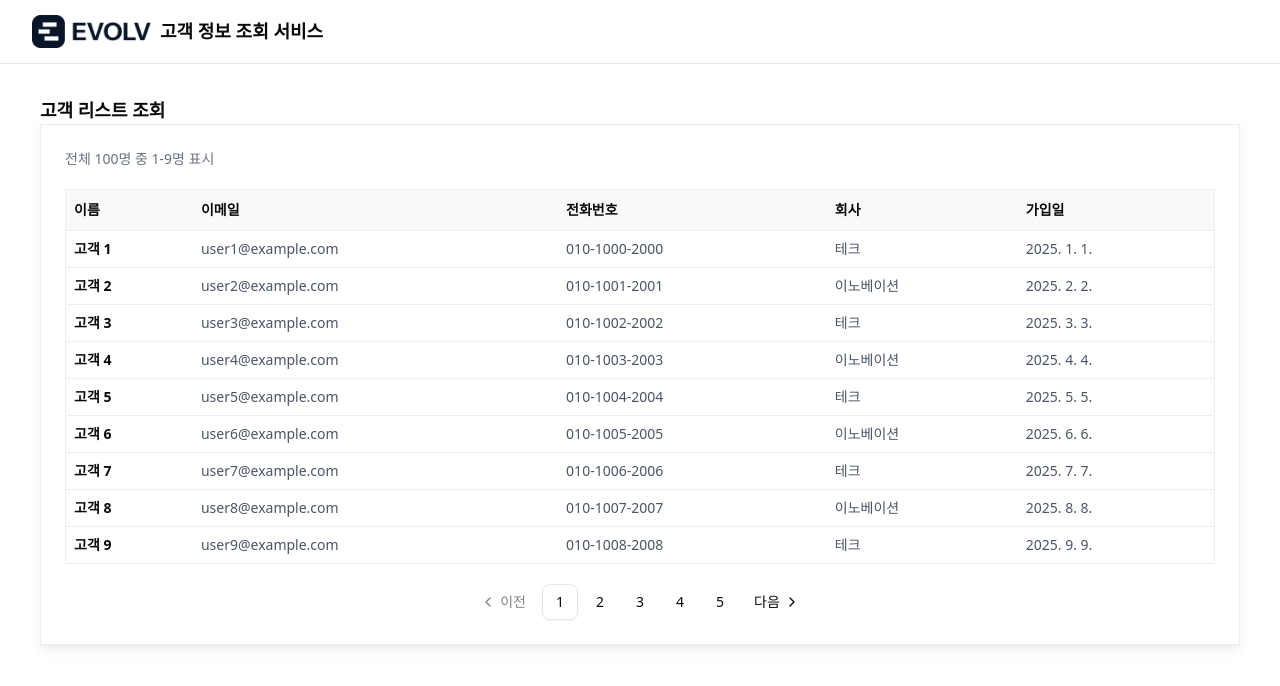
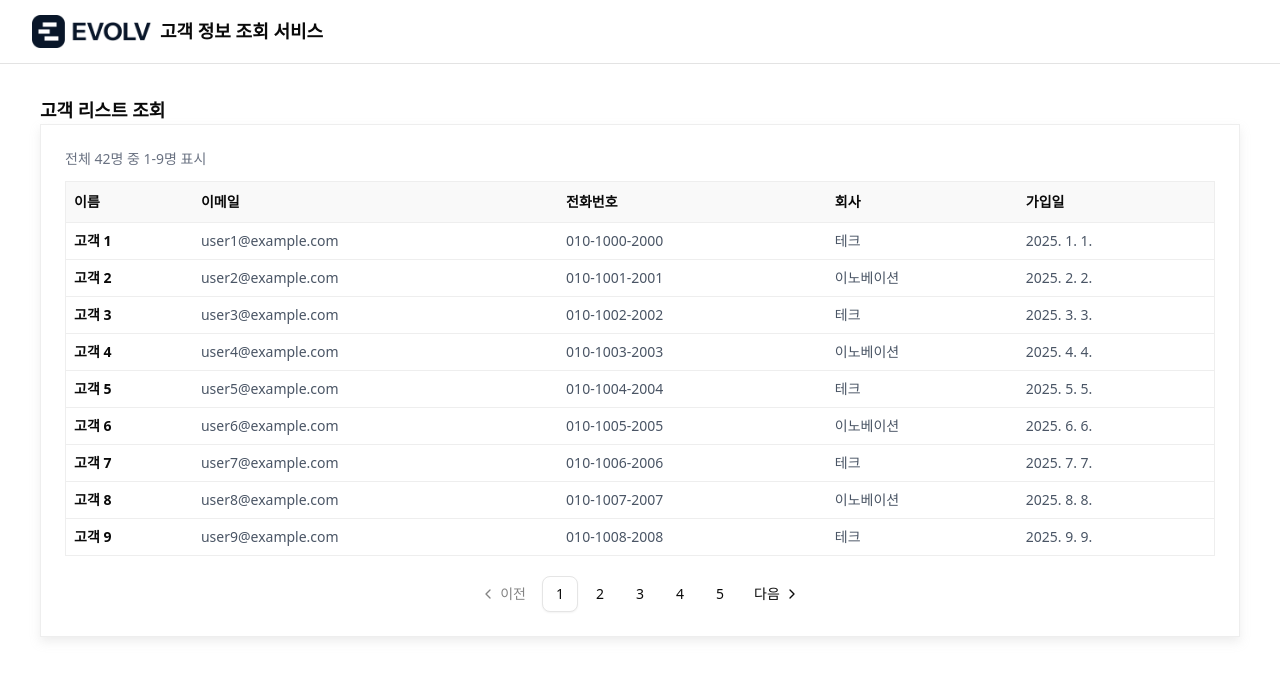
Before and after one commit to S2ej1n/Evolv_Frontend, a Next.js app: page / in a window 1280 px wide. Shown: the top 686 px of the page. Built offline with nearby package versions, Linux system fonts and the light colour scheme.

Commit message:
design: 고객 정보 조회 표

```diff
--- a/app/_components/CustomerTable.tsx
+++ b/app/_components/CustomerTable.tsx
@@ -17,7 +17,7 @@ type Props = {
 
 export default function CustomerTable({ rows }: Props) {
   return (
-    <div className="w-full overflow-hidden border border-[#EEEEEE] bg-white my-5">
+    <div className="w-full overflow-hidden border border-[#EEEEEE] bg-white mt-3 mb-5">
       <Table>
         <TableHeader>
           <TableRow className="border-b border-[#EEEEEE] bg-[#F9F9F9]">
--- a/app/page.tsx
+++ b/app/page.tsx
@@ -19,9 +19,10 @@ export default function Customers() {
   const pageData = MOCK_CUSTOMERS.slice(start, end);
   const totalPages = Math.ceil(MOCK_CUSTOMERS.length / PAGE_SIZE);
 
-  const total = 100
-  const from = 1
-  const to = 9
+  // 상단 표시 문구
+  const total = MOCK_CUSTOMERS.length;
+  const from = total === 0 ? 0 : start + 1;
+  const to = Math.min(end, total);
 
   return (
     <main>
```
